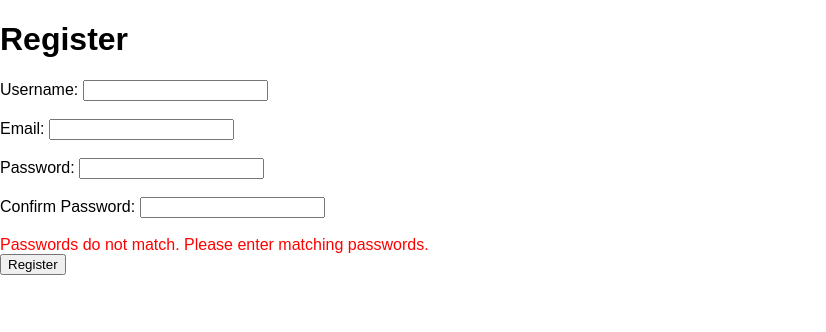
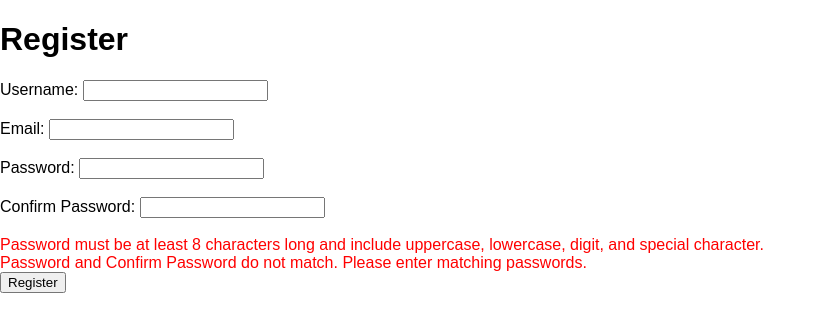
Before and after one commit to songsbyarchit/flaskapp, a Flask app: page /register in a window 1280 px wide. Shown: the part 46-378 px from the top of the page, without its empty margins (0-826 px from the left). Run offline with Flask 3, Linux system fonts and the light colour scheme.

Commit message:
Password not secure enough and confirm password/password dont match on separate lines

```diff
--- a/templates/register.html
+++ b/templates/register.html
@@ -34,15 +34,13 @@
 
         {% if not password_valid %}
         <div class="error-messages">
-            {% for message in get_flashed_messages(category_filter='error') %}
-            {{ message }}
-            {% endfor %}
+            Password must be at least 8 characters long and include uppercase, lowercase, digit, and special character.
         </div>
         {% endif %}
 
         {% if not password_match %}
         <div class="error-messages">
-            Passwords do not match. Please enter matching passwords.
+            Password and Confirm Password do not match. Please enter matching passwords.
         </div>
         {% endif %}
 
```
